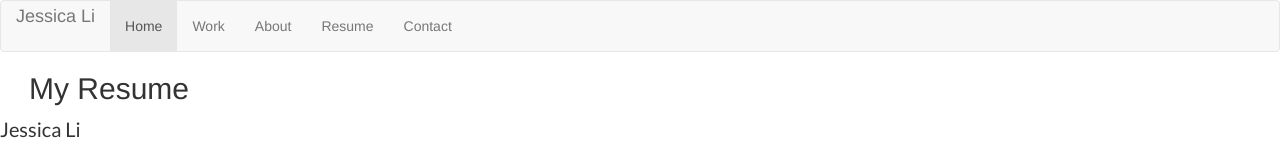
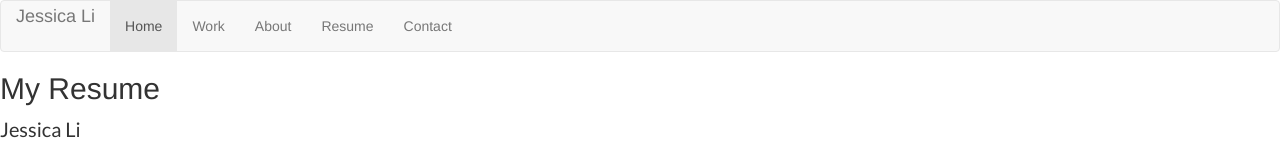
Before and after one commit to risax3/mmp460, a plain HTML site: page resume.html in a window 1280 px wide. Shown: the top 159 px of the page. Drawn offline with nearby package versions, Linux system fonts and the light colour scheme.

Commit message:
Update resume.html

```diff
--- a/resume.html
+++ b/resume.html
@@ -26,7 +26,6 @@
     </ul>
   </div>
 </nav>
-<div class="title">
     <h2>My Resume</h2>
 </div>
     <div class="special">
```
Lines whose indentation alone changed are shown as unchanged.
